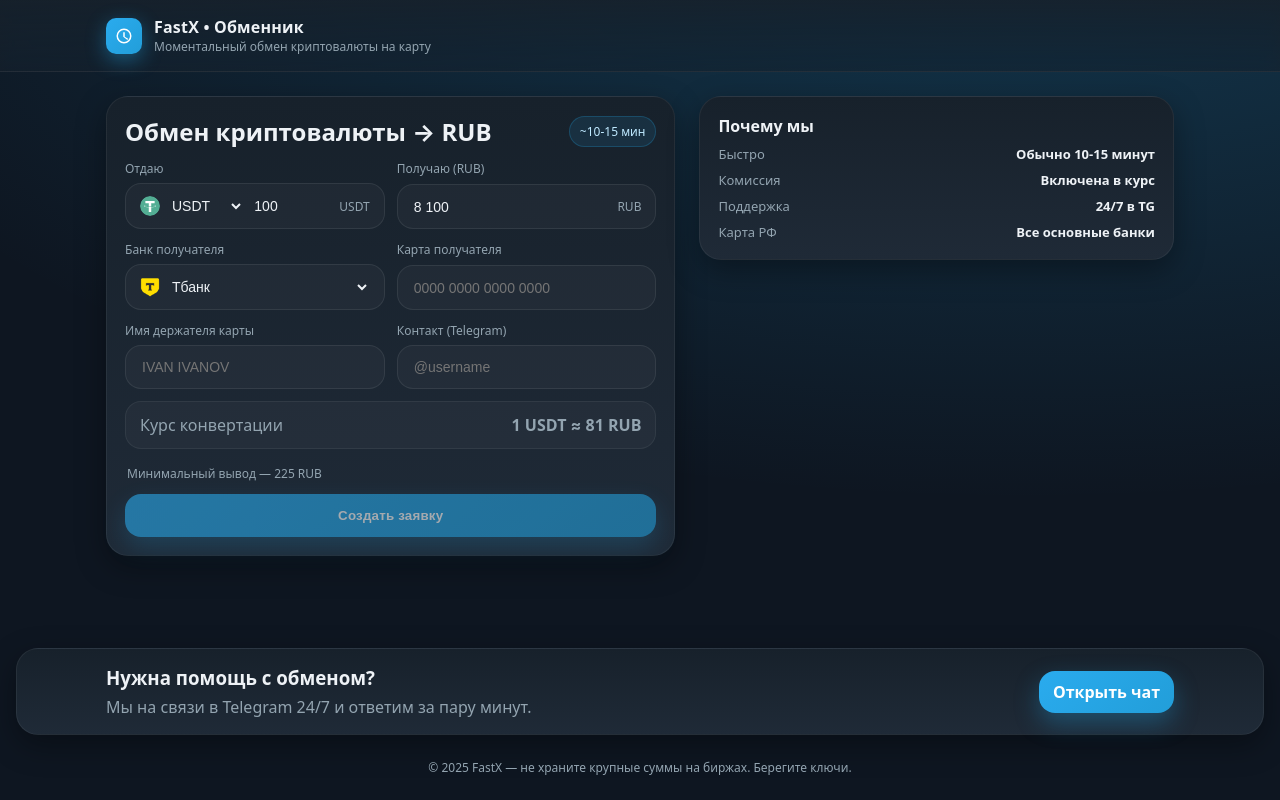
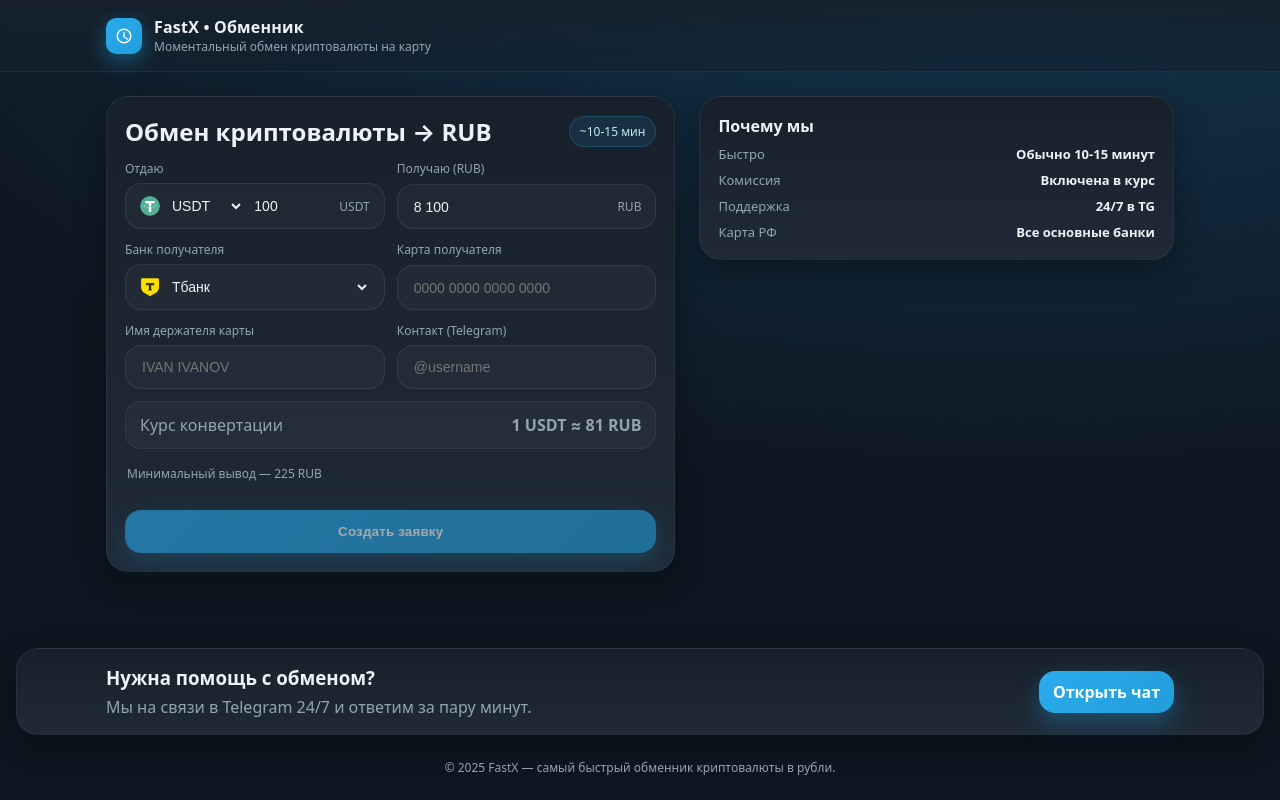
Before and after one commit to Egor3011/retest, a Vue app in the folder frontend/: page / in a window 1280 px wide. Built offline with nearby package versions, Linux system fonts and the light colour scheme.

Commit message:
test fix

```diff
--- a/frontend/src/App.vue
+++ b/frontend/src/App.vue
@@ -59,7 +59,7 @@
     </section>
 
     <footer class="footer">
-      © {{ year }} FastX — не храните крупные суммы на биржах. Берегите ключи.
+      © {{ year }} FastX — самый быстрый обменник криптовалюты в рубли.
     </footer>
   </div>
 </template>
--- a/frontend/src/components/ExchangeForm.vue
+++ b/frontend/src/components/ExchangeForm.vue
@@ -76,6 +76,9 @@
 
     <p :style="{margin: '4px 2px 0', fontSize: '12px', color: meetsMinRub ? '#93a4b0' : '#fda4af'}">
       {{ meetsMinRub ? 'Минимальный вывод — 225 RUB' : 'Минимальная сумма к получению — 225 RUB' }}
+    </p>
+    <p :style="{margin: '4px 2px 0', fontSize: '12px', color: meetsMinRub ? '#93a4b0' : '#fda4af'}">
+      {{ rubAmount < 1000 ? 'Маленькие суммы требуют больше времени на вывод (до 1 часа)' : '' }}
     </p>
 
     <button class="submit-btn" type="submit" :disabled="!canSubmit">Создать заявку</button>
```
